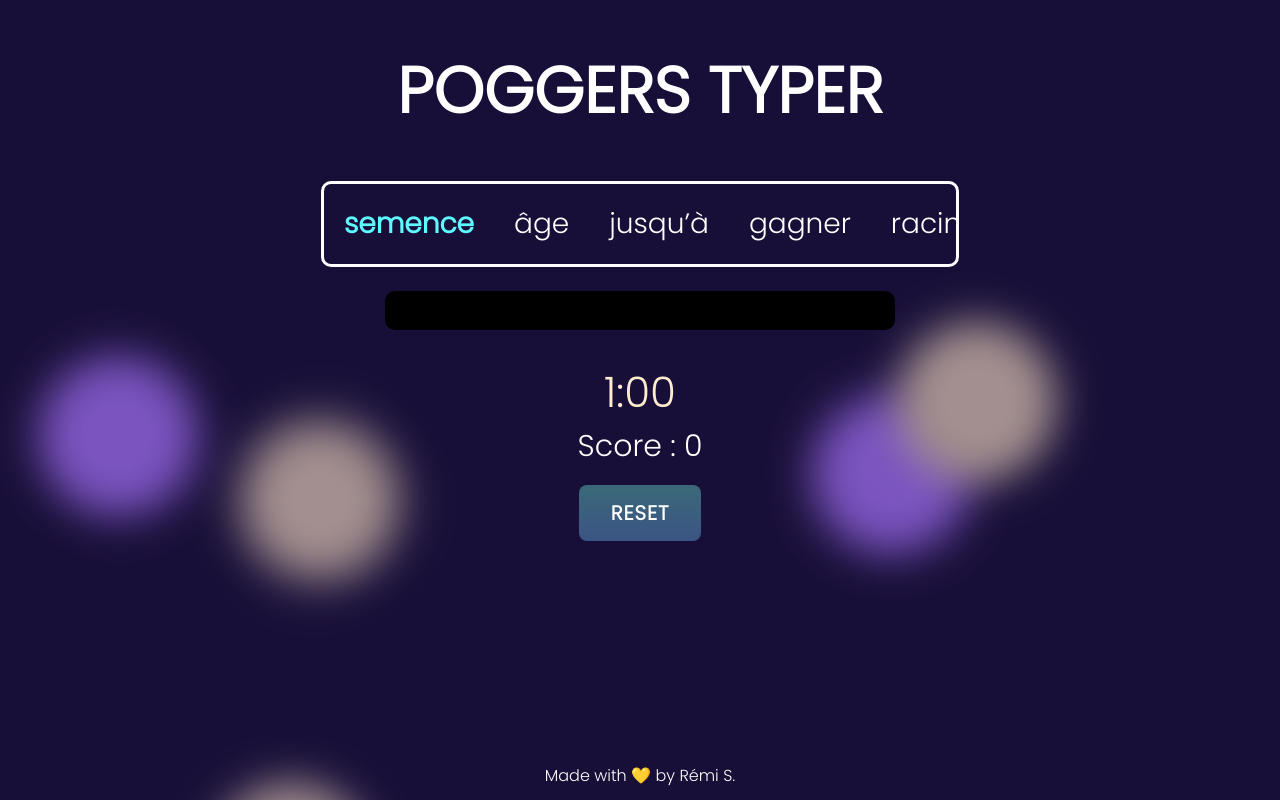
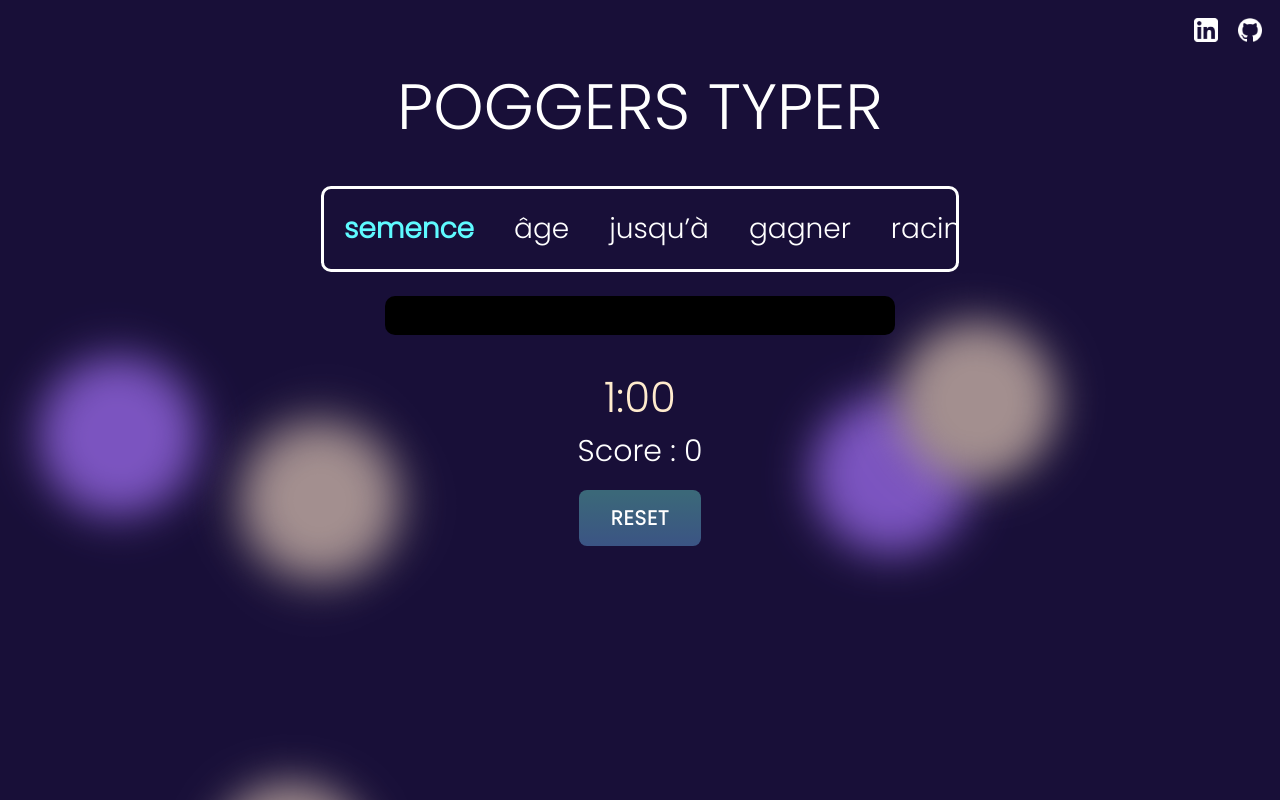
Before and after one commit to RemiSaurel/PoggersTyper, a plain HTML site: page index.html in a window 1280 px wide. Drawn offline with Linux system fonts and the light colour scheme.

Commit message:
add: links + errors

```diff
--- a/css/styles.css
+++ b/css/styles.css
@@ -16,6 +16,7 @@ span {
     border-radius: 10px;
     text-align: center;
     width: 50%;
+    min-width: 400px;
     margin: auto;
     height: 80px;
     white-space: nowrap;
@@ -40,7 +41,8 @@ span {
 
 .title {
     text-align: center;
-    font-size: 2rem;
+    font-size: 4rem;
+    margin-bottom: 4vh;
 }
 
 #input {
@@ -101,13 +103,26 @@ span {
     position: relative;
     top: 3px;
 }
+#links {
+    display:flex;
+    justify-content: flex-end;
+}
+#links img {
+    width: 24px;
+    margin: 10px;
+    height: 24px;
+}
 
-#heart {
-    position: fixed;
-    left: 50%;
-    bottom: 0;
-    transform: translate(-50%, -50%);
-    margin: 0 auto;
+#wrongWords {
+    margin: 5px;
+}
+
+.mistakeWord {
+    color: #e46464
+}
+
+.correctWord {
+    color: #7fe097
 }
 
 /*BACKGROUND*/
--- a/index.html
+++ b/index.html
@@ -18,8 +18,14 @@
             <span></span>
             <span></span>
         </div>
+        <div id="links">
+            <a href="https://www.linkedin.com/in/r%C3%A9mi-saurel/" target="_blank"><img src="assets/linkedin.png"
+                    alt="linkedin"></a>
+            <a href="https://github.com/RemiSaurel/PoggersTyper" target="_blank"> <img src="assets/git.png" alt="git">
+            </a>
+        </div>
         <div class="title">
-            <h1>POGGERS TYPER</h1>
+            POGGERS TYPER
         </div>
         <div id="displayWords">
         </div>
@@ -34,7 +40,9 @@
         <div class="score" id="aps"></div>
 
         <div id="resetContainer"><button id="reset">RESET</button></div>
-        <div id="heart">Made with 💛 by Rémi S.</div>
+        <br>
+        <div class="score" id="wrongWords"></div>
+
     </body>
 
     <script type="text/javascript" src="index.js"></script>
--- a/index.js
+++ b/index.js
@@ -3,6 +3,7 @@ let index = 0;
 let selectedWords = [];
 let score = 0;
 let aps = 0;
+let solutions = new Map();
 
 window.addEventListener('load', function () {
     generateArray()
@@ -34,9 +35,9 @@ function validateWord() {
         if (event.keyCode === 32 || event.keyCode === 13) {
             document.getElementById('wordInput').innerHTML = document.getElementById('wordInput').value
             aps += document.getElementById('wordInput').value.length + 1;
-            getWordInput()
             trackWord(index)
             updateScore()
+            getWordInput()
             index++;
             return false;
         }
@@ -67,6 +68,7 @@ function updateScore() {
         score++;
         document.querySelector("#score").innerHTML = "Score : " + score;
     } else {
+        solutions.set(selectedWords[index], document.getElementById('wordInput').value)
         document.getElementById('wordInput').style.background = "#571b1b"
     }
     resetBackground()
@@ -119,6 +121,15 @@ function showScores() {
     document.getElementById("apm").innerHTML = aps + " actions par minute 👽";
     document.getElementById("aps").innerHTML = Math.round(aps * 100 / 60) / 100 + " actions par seconde ✨";
     document.getElementById("score").style.marginTop = "8px"
+    document.getElementById('wrongWords').innerHTML = "Erreurs :<br>"
+    showWordsErrors()
+}
+
+function showWordsErrors() {
+    console.log(solutions)
+    for (let [key, value] of solutions.entries()) {
+        document.getElementById('wrongWords').innerHTML += "<span class='mistakeWord'>" + value + "</span>" + " ➡ <span class='correctWord'>" + key + "</span><br>"
+    }
 }
 
 function setFirstWordStyle() {
```
Also changed, not shown: assets/git.png (added), assets/linkedin.png (added).
